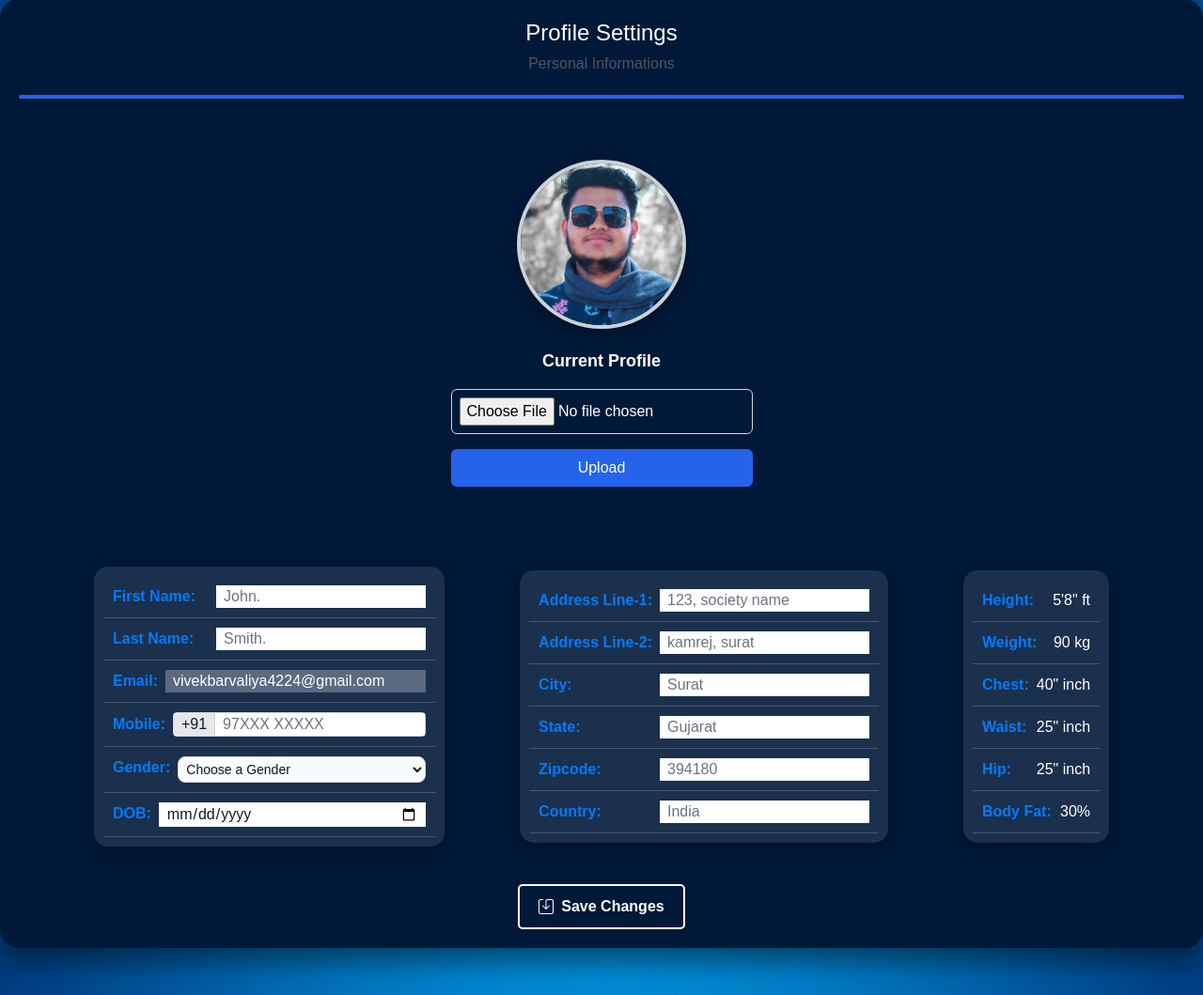
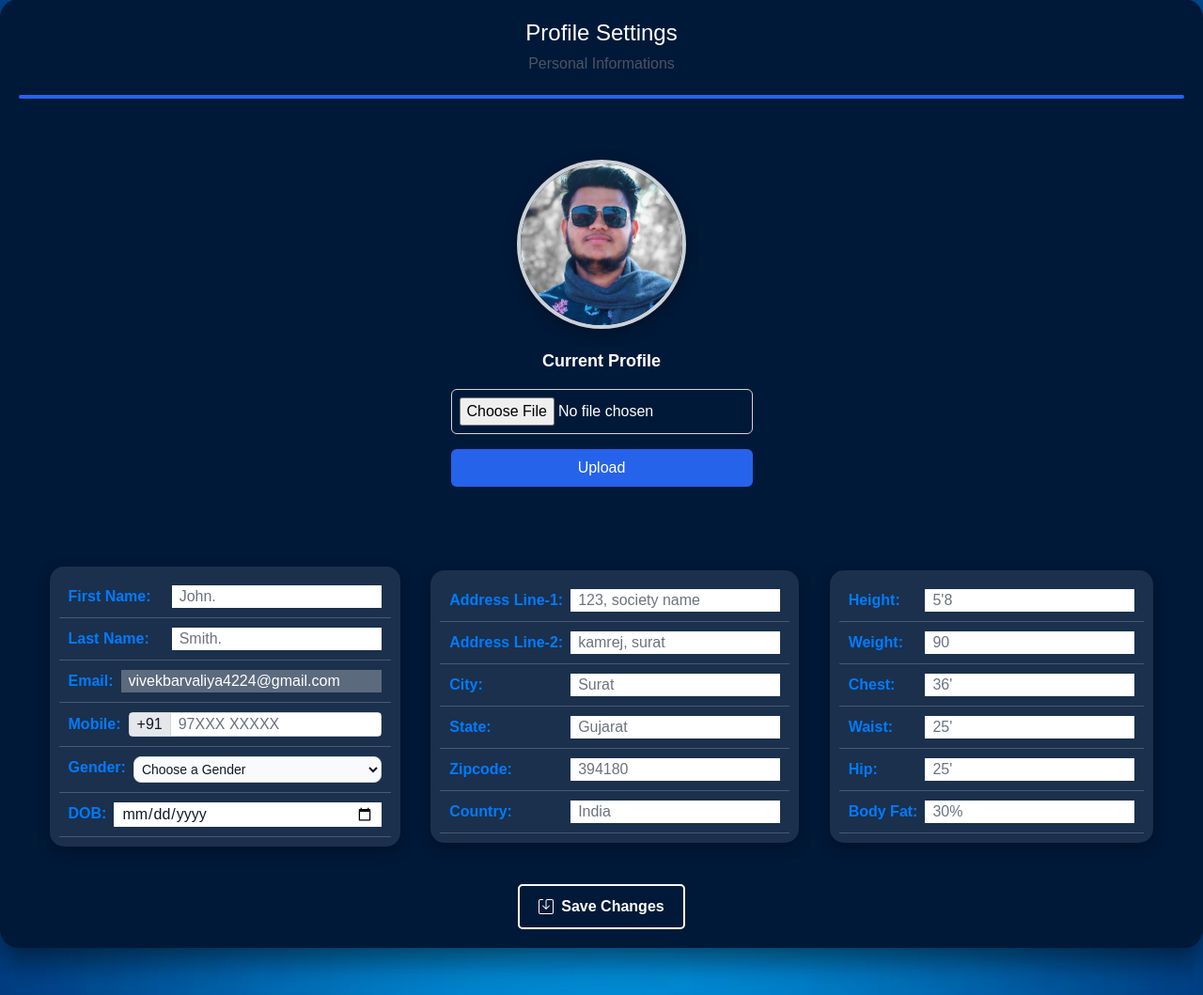
Before and after one commit to Vivek4224/MUSCELMATRIX, a Django app: template MMApps/web/templates/web/profile_form/edit_profile.html in a window 1280 px wide. Shown: the part 51-1110 px from the top of the page at 94% size. Run offline with Django 5.2, Linux system fonts and the light colour scheme; the template is opened without the code that fills it, so the values that code supplies are empty.

Commit message:
complate edit profile page

```diff
--- a/MMApps/web/templates/web/profile_form/edit_profile.html
+++ b/MMApps/web/templates/web/profile_form/edit_profile.html
@@ -187,27 +187,33 @@
                     <div class="profile-info">
                         <div class="info-item">
                             <label>Height:</label>
-                            <p>5'8" ft</p>
+                            <input type="text" id="country" name="country" placeholder="5'8"
+                                class="text-gray-900 px-2 placeholder-gray-500" />
                         </div>
                         <div class="info-item">
                             <label>Weight:</label>
-                            <p>90 kg</p>
+                            <input type="text" id="country" name="country" placeholder="90"
+                                class="text-gray-900 px-2 placeholder-gray-500" />
                         </div>
                         <div class="info-item">
                             <label>Chest:</label>
-                            <p>40" inch</p>
+                            <input type="text" id="country" name="country" placeholder="36'"
+                                class="text-gray-900 px-2 placeholder-gray-500" />
                         </div>
                         <div class="info-item">
                             <label>Waist:</label>
-                            <p>25" inch</p>
+                            <input type="text" id="country" name="country" placeholder="25'"
+                                class="text-gray-900 px-2 placeholder-gray-500" />
                         </div>
                         <div class="info-item">
                             <label>Hip:</label>
-                            <p>25" inch</p>
+                            <input type="text" id="country" name="country" placeholder="25'"
+                                class="text-gray-900 px-2 placeholder-gray-500" />
                         </div>
                         <div class="info-item">
                             <label>Body Fat:</label>
-                            <p>30%</p>
+                            <input type="text" id="country" name="country" placeholder="30%"
+                                class="text-gray-900 px-2 placeholder-gray-500" />
                         </div>
                     </div>
                 </div>
```
